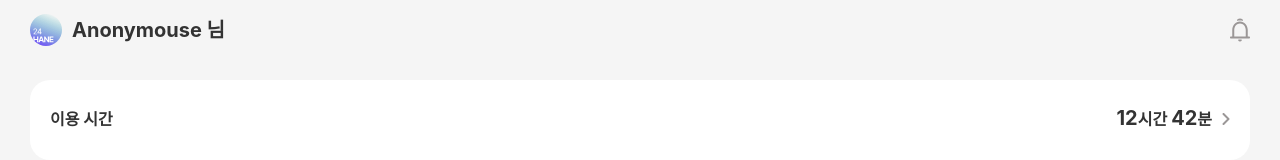
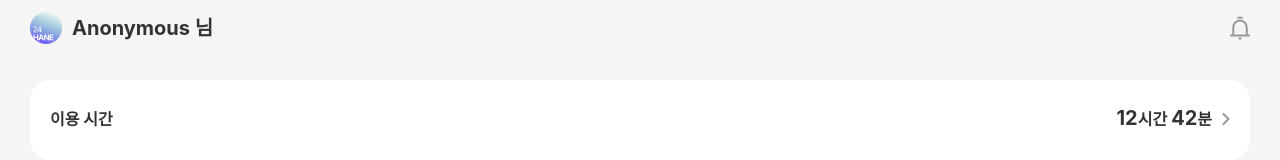
Before and after one commit to 42inshin/24HANE, a Vue app: page /home in a window 1280 px wide. Shown: the top 160 px of the page. Built offline with nearby package versions, Linux system fonts and the light colour scheme.

Commit message:
FEAT: 헤더 배경 적용

```diff
--- a/src/assets/base.css
+++ b/src/assets/base.css
@@ -49,6 +49,7 @@
   --color-text: var(--text-1);
   --color-text-more: var(--gray-dark2);
 
+  --header-bg: var(--white-soft);
   --menu-shadow: drop-shadow(0px 0px 20px rgba(0, 0, 0, 0.05));
 }
 
@@ -65,6 +66,7 @@
     --color-text-soft: var(--text-2);
     --color-text: var(--text-3);
     --color-text-more: var(--divider);
+    --header-bg: var(--black);
   }
 }
 
--- a/src/components/common/HeaderBar.vue
+++ b/src/components/common/HeaderBar.vue
@@ -4,7 +4,7 @@
 import NotificationIconFill from "@/components/icons/IconNotificationFill.vue";
 import NotificationIconLine from "@/components/icons/IconNotificationLine.vue";
 
-const intraId = ref("Anonymouse");
+const intraId = ref("Anonymous");
 const isNotification = ref(false);
 </script>
 
@@ -33,12 +33,13 @@
   top: 0;
   left: 0;
   width: 100%;
-  height: 50px;
+  height: 55px;
   display: flex;
   justify-content: space-between;
   align-items: center;
-  padding: 10px 16px 0 30px;
+  padding: 10px 16px 10px 30px;
   z-index: 9;
+  background: var(--header-bg);
 }
 
 .profile {
```
